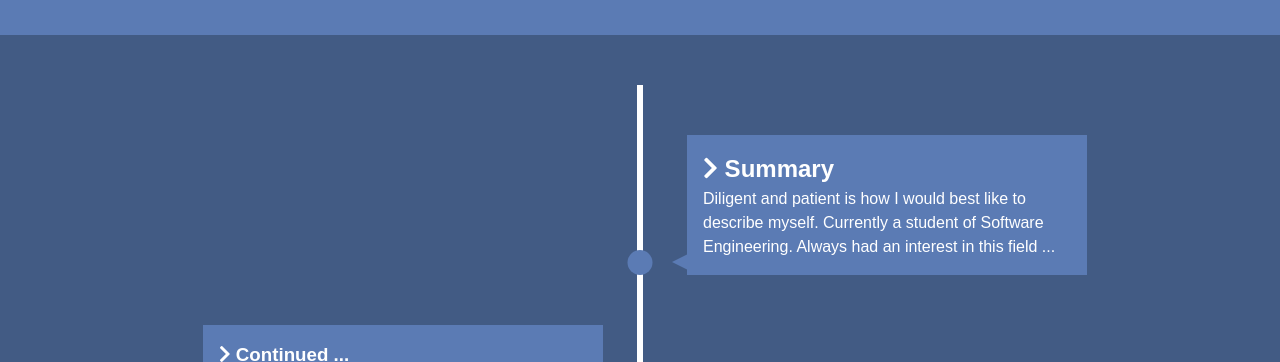
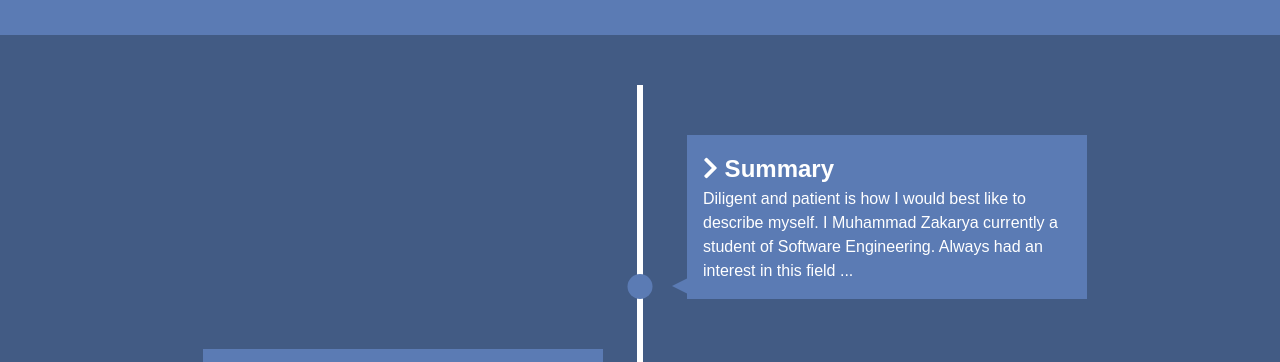
Before and after one commit to Zakarya525/MZPortfolio, a plain HTML site: page index.html in a window 1280 px wide. Shown: the part 365-727 px from the top of the page. Drawn offline with Linux system fonts and the light colour scheme.

Commit message:
title name change and favicon added

```diff
--- a/index.html
+++ b/index.html
@@ -6,7 +6,8 @@
    <meta name="viewport" content="width=device-width, initial-scale=1.0">
    <link rel="stylesheet" href="style.css">
    <link rel="stylesheet" href="https://use.fontawesome.com/releases/v5.6.3/css/all.css">
-   <title>Knowledge Timeline</title>
+   <link rel="shortcut icon" type="image/x-icon" href="/favicon.ico">
+   <title>Muhammad Zakarya</title>
 </head>
 <body>
    <header id="main-header">
@@ -33,7 +34,7 @@
          <li>
             <div>
                <h2><i class="fas fa-chevron-right"></i> Summary</h2>
-               <p>Diligent and patient is how I would best like to describe myself. Currently a student of Software Engineering. Always had an interest in this field ...</p>
+               <p>Diligent and patient is how I would best like to describe myself. I Muhammad Zakarya currently a student of Software Engineering. Always had an interest in this field ...</p>
 
             </div>
          </li>
```
Also changed, not shown: favicon.ico (added).
